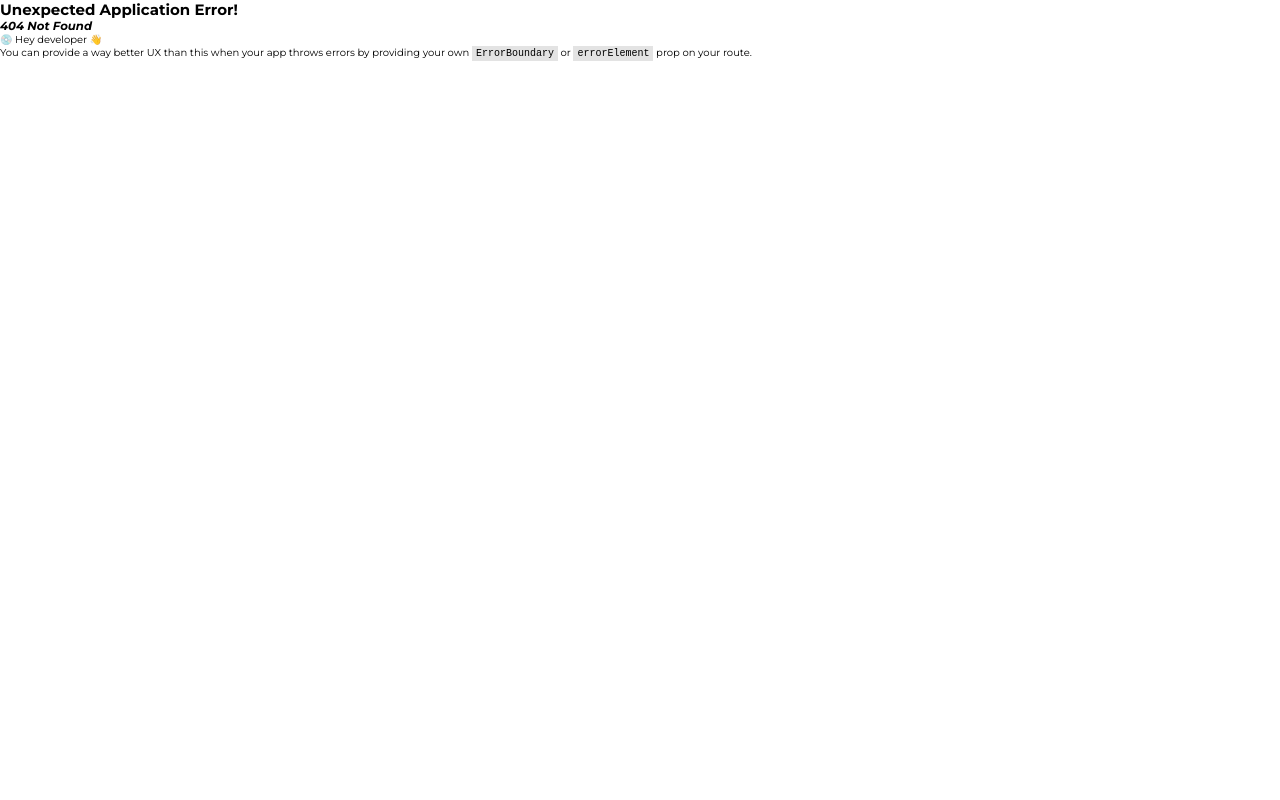
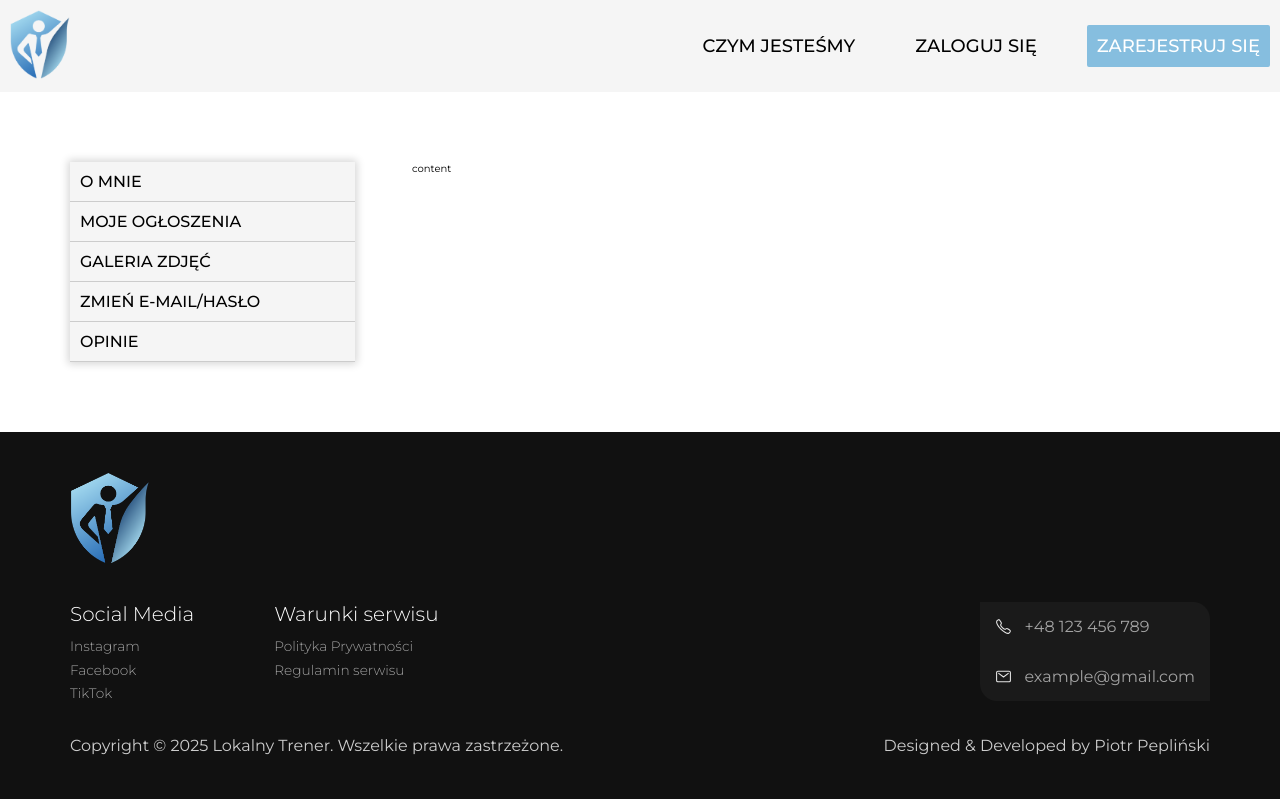
Before and after one commit to piotrPeplinski/front-lokalny-trener, a React (Create React App) app: page /profile in a window 1280 px wide. Before the commit this address had no page. Built offline with nearby package versions, Linux system fonts and the light colour scheme.

Commit message:
created ProfileScreen with left side of the component (functionalities list)

```diff
--- a/src/RouterBuilder.tsx
+++ b/src/RouterBuilder.tsx
@@ -3,6 +3,7 @@ import HomePage from "./modules/HomePage/HomePage";
 import RegisterScreen from "./modules/Auth/RegisterScreen";
 import AppLayout from "./App.layout";
 import LoginScreen from "./modules/Auth/LoginScreen";
+import ProfileScreen from "./modules/Profile/ProfileScreen";
 
 const RouterBuilder = () => {
   // components specified in general routers will have navbar and footer (components specified in App.layout.tsx)
@@ -19,6 +20,10 @@ const RouterBuilder = () => {
       path: "/login",
       element: <LoginScreen />,
     },
+    {
+      path: "/profile",
+      element: <ProfileScreen />,
+    },
   ];
 
   const routers: RouteObject[] = [
--- /dev/null
+++ b/src/assets/css/Profile/profile.css
@@ -0,0 +1,33 @@
+/* --------------------- */
+/* PROFILE SCREEN */
+/* --------------------- */
+
+.profile-container {
+    display: flex;
+    width: 100%;
+    justify-content: space-between;
+}
+
+.profile-funcs {
+    flex: 0 0 25%;
+}
+
+.profile-display {
+    flex: 0 0 70%;
+}
+
+.funcs-card {
+    background-color: #f5f5f5;
+}
+
+.funcs-card p {
+    font-size: 1.6rem;
+    text-transform: uppercase;
+    font-weight: 500;
+    border-bottom: 1px solid #cccccc;
+    padding: 1rem;
+}
+
+.funcs-card p.selected {
+    background-color: #d6d6d6;
+}
--- a/src/assets/css/main.css
+++ b/src/assets/css/main.css
@@ -99,3 +99,7 @@ section {
     justify-content: center;
     align-items: center;
 }
+
+.shadow {
+    box-shadow: 0 0 8px 2px #d6d6d6;
+}
--- a/src/modules/HomePage/utils/functions.ts
+++ b/src/modules/HomePage/utils/functions.ts
@@ -23,7 +23,7 @@ const getNavbarData = (user: User | null) => {
   } else {
     links = [
       {
-        href: "#",
+        href: "/profile",
         text: "Mój profil",
         classes: "shift",
       },
--- /dev/null
+++ b/src/modules/Profile/ProfileScreen.tsx
@@ -0,0 +1,30 @@
+import { FC, useState } from "react";
+import "./../../assets/css/Profile/profile.css";
+import { functionalities } from "./utils/constans";
+
+const ProfileScreen: FC<{}> = () => {
+  const [selectedFunc, setSelectedFunc] = useState("");
+  return (
+    <section>
+      <div className="row">
+        <div className="profile-container">
+          <div className="profile-funcs">
+            <div className="funcs-card shadow">
+              {functionalities.map((func) => (
+                <p
+                  onClick={() => setSelectedFunc(func)}
+                  className={`${func === selectedFunc ? "selected" : ""}`}
+                >
+                  {func}
+                </p>
+              ))}
+            </div>
+          </div>
+          <div className="profile-display">content</div>
+        </div>
+      </div>
+    </section>
+  );
+};
+
+export default ProfileScreen;
--- /dev/null
+++ b/src/modules/Profile/utils/constans.ts
@@ -0,0 +1,9 @@
+const functionalities = [
+  "O mnie",
+  "Moje ogłoszenia",
+  "Galeria zdjęć",
+  "Zmień e-mail/hasło",
+  "Opinie",
+];
+
+export { functionalities };
```
